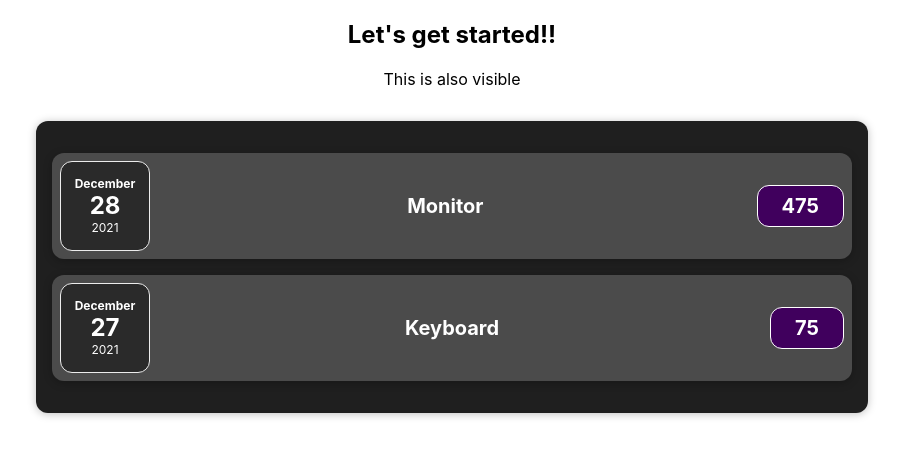
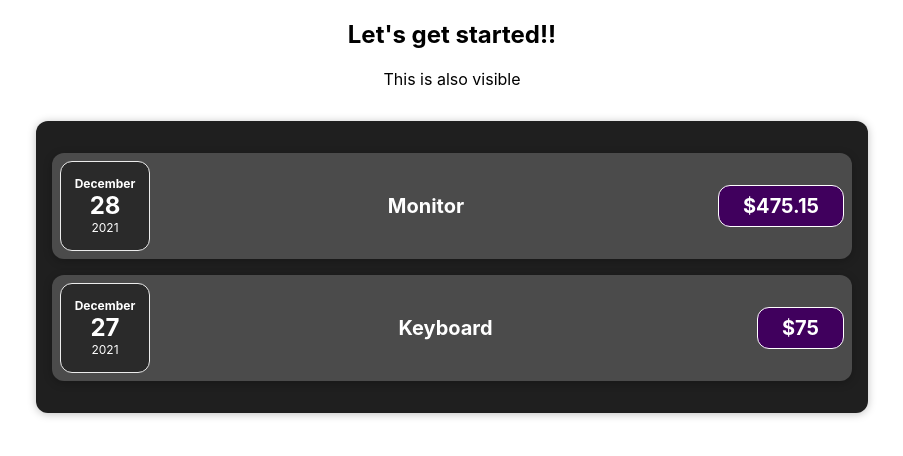
Before and after one commit to cravatsc/react-learning, a React (Create React App) app: page / in a window 1280 px wide. Shown: the top 456 px of the page, without its empty margins (188-1091 px from the left). Built offline with nearby package versions, Linux system fonts and the light colour scheme.

Commit message:
add some formatting

```diff
--- a/src/App.tsx
+++ b/src/App.tsx
@@ -27,7 +27,7 @@ const App = () => {
   const expenseArray: Expense[] = [
     {
       title: 'Monitor',
-      amount: 475,
+      amount: 475.15,
       date: new Date(2021, 11, 28),
     },
     {
--- a/src/components/ExpenseItem.tsx
+++ b/src/components/ExpenseItem.tsx
@@ -14,7 +14,7 @@ export const ExpenseItem: React.FC<Expense> = ({ title, date, amount }) => {
       <ExpenseDate date={date} />
       <div className="expense-item__description">
         <h2>{title}</h2>
-        <div className="expense-item__price">{amount}</div>
+        <div className="expense-item__price">${amount}</div>
       </div>
     </div>
   );
```
